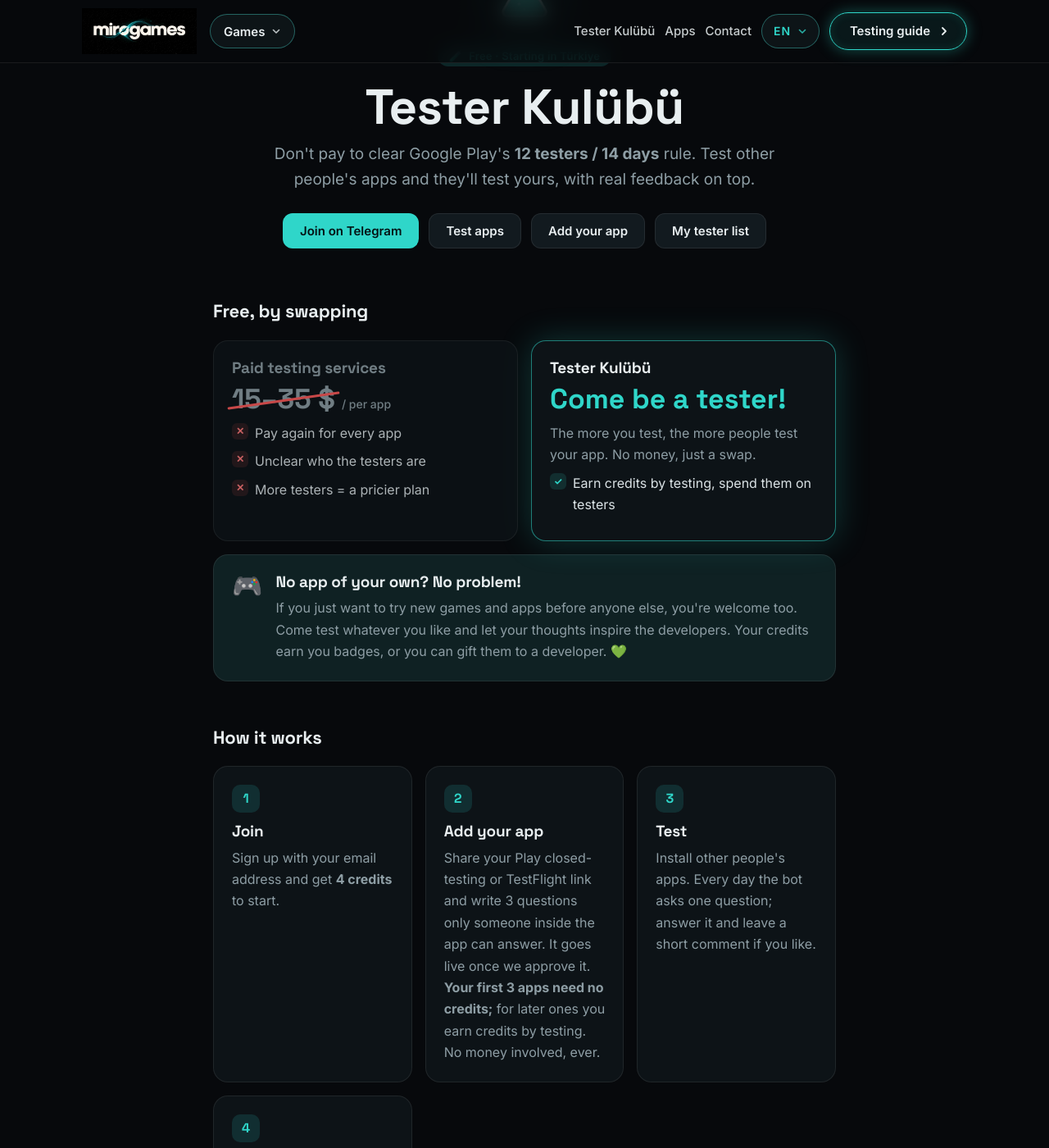
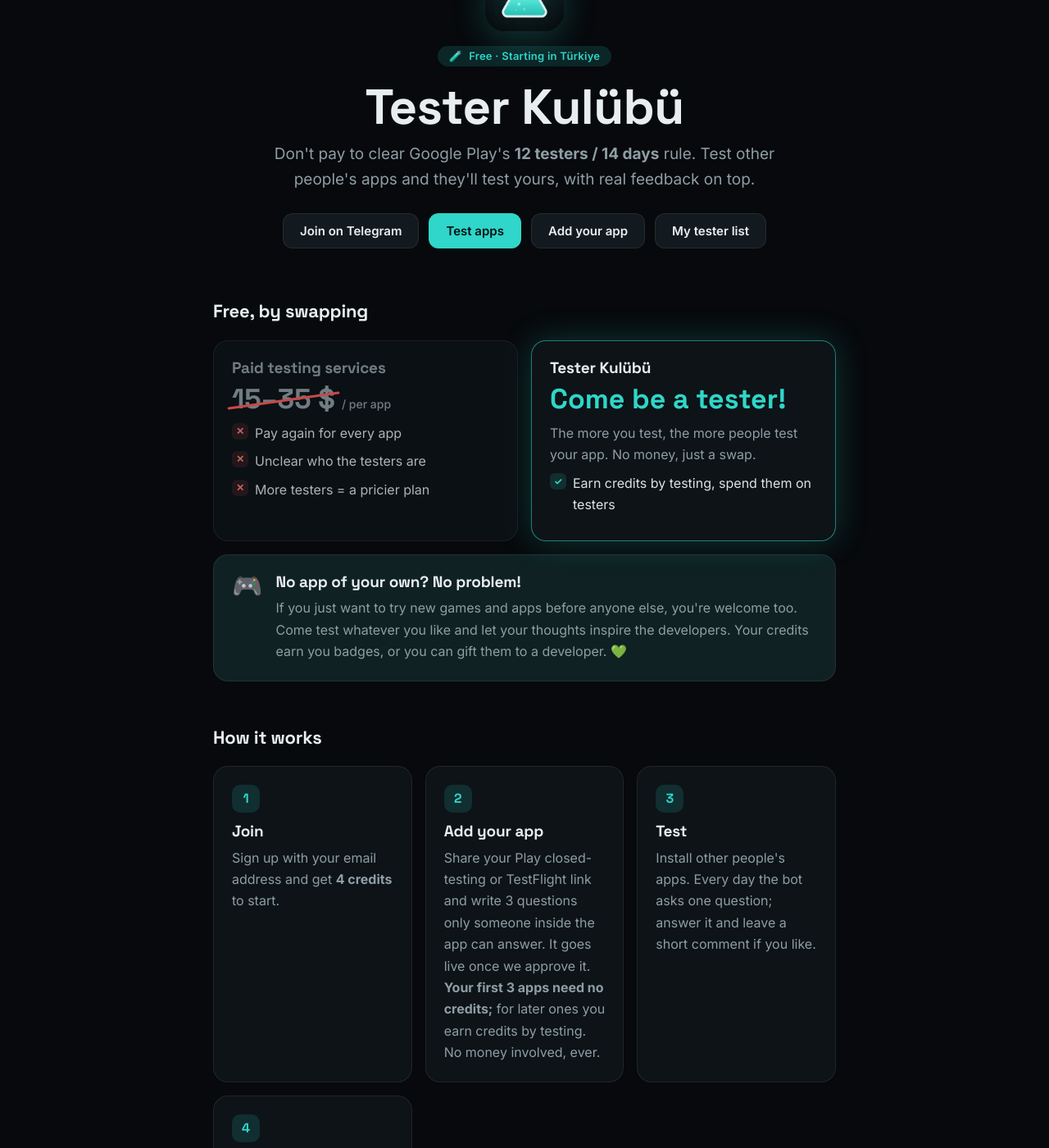
Before and after one commit to bukesafiye/bukesafiye.github.io, a Jekyll site: the page built from testerkulubu.md, in a window 1280 px wide and 1400 px high, scrolled down 240 px. Shown: the whole window at 82% size. Built offline with Jekyll 4.4.1, drawn with Linux system fonts in a browser that asks for light colours.

Commit message:
Site: mobilde yana kayma yok (overflow-x: clip), sayfa içi bağlantılar sabit menünün altına iner; Tester Kulübü'nde öne çıkan buton Test et
Co-Authored-By: Claude Opus 5.5 <noreply@anthropic.com>

```diff
--- a/assets/css/site.css
+++ b/assets/css/site.css
@@ -405,13 +405,13 @@ html:not([data-platform="ios"]) .promo-set[data-for="ios"], html[data-platform="
 .promo-badge.is-live { color: #3ddc84; background: rgba(61, 220, 132, .14); }
 .promo-badge.is-live .dot { background: #3ddc84; animation: none; }
 @media (min-width: 1360px) { .promo-col-title { display: block; } }
-.test-steps { scroll-margin-top: 90px; }
+.test-steps { }
 .test-steps.flash li { animation: steps-flash 1.6s ease-out; }
 @keyframes steps-flash { 0%, 30% { border-color: var(--accent); box-shadow: 0 0 0 2px var(--accent-soft); } 100% { border-color: var(--line); box-shadow: none; } }
 .dev-games li.is-picked { border-color: var(--c); box-shadow: 0 0 0 2px color-mix(in srgb, var(--c) 45%, transparent), 0 10px 30px -10px var(--c); }
 .dev-games li.is-picked .btn { background: var(--c); color: #fff; border-color: transparent; }
 @media (prefers-reduced-motion: reduce) { .test-steps.flash li { animation: none; } }
-.steps-notice { display: flex; gap: 12px; align-items: flex-start; margin: 0 0 14px; padding: 16px 18px; border-radius: 14px; background: color-mix(in srgb, #ffb020 14%, var(--surface)); border: 1px solid color-mix(in srgb, #ffb020 55%, transparent); color: #ffcf6b; scroll-margin-top: 90px; animation: notice-in .35s ease-out; }
+.steps-notice { display: flex; gap: 12px; align-items: flex-start; margin: 0 0 14px; padding: 16px 18px; border-radius: 14px; background: color-mix(in srgb, #ffb020 14%, var(--surface)); border: 1px solid color-mix(in srgb, #ffb020 55%, transparent); color: #ffcf6b; animation: notice-in .35s ease-out; }
 .steps-notice[hidden] { display: none; }
 .steps-notice svg { flex: none; margin-top: 2px; }
 .doc .steps-notice p { margin: 0; color: var(--text); }
@@ -463,3 +463,9 @@ ins.adsbygoogle[data-ad-status="unfilled"] { display: none !important; }
 .play-testci[hidden], .play-testci-not[hidden] { display: none; }
 .play-testci-not { margin: 12px 0 0; padding: 10px 12px; border-radius: 10px; background: color-mix(in srgb, var(--accent) 14%, transparent); font-weight: 600; }
 .play-testci-not.is-error { background: color-mix(in srgb, #e5484d 16%, transparent); }
+
+/* Whole site: no sideways panning on phones (clip keeps the sticky header working) and in-page links
+   (#section) land below the sticky header instead of under it. */
+html { overflow-x: clip; scroll-padding-top: 96px; }
+@media (max-width: 720px) { html { scroll-padding-top: 88px; } }
+img, iframe, video, ins.adsbygoogle { max-width: 100%; }
--- a/assets/js/testerkulubu.js
+++ b/assets/js/testerkulubu.js
@@ -264,12 +264,12 @@
 
       if (r.rehber_tik && r.rehber_tik.length) {
         // Test rehberindeki "TestFlight'ta katıl" / "Teste katıl" tıklamaları: farklı kişi ve toplam tıklama
-        html += '<h3>' + t('Test rehberi tıklamaları', 'Testing guide clicks') + '</h3><div class="tk-kart tk-uyg"><div><table class="tk-tablo"><thead><tr><th>' +
+        html += '<h3>' + t('Test rehberi tıklamaları', 'Testing guide clicks') + '</h3><div class="tk-kart tk-uyg"><div><div class="tk-tablo-sar"><table class="tk-tablo"><thead><tr><th>' +
           t('Oyun', 'Game') + '</th><th>' + t('Kişi', 'People') + '</th><th>' + t('Tıklama', 'Clicks') + '</th><th>' + t('Bilinen mail', 'Known email') + '</th></tr></thead><tbody>' +
           r.rehber_tik.map(function (x) {
             return '<tr><td>' + esc(x.ad || x.oyun) + ' <span class="tk-etiket">' + (x.platform === 'ios' ? 'iPhone' : 'Android') + '</span></td><td><b>' + x.kisi + '</b></td><td>' + x.tiklama + '</td><td>' +
               (x.mailler.length ? x.mailler.map(esc).join('<br>') : '<span class="muted">—</span>') + '</td></tr>';
-          }).join('') + '</tbody></table><small class="muted tk-ipucu-alt">' +
+          }).join('') + '</tbody></table></div><small class="muted tk-ipucu-alt">' +
           t('Kişi: aynı tarayıcıdan gelen tıklamalar bir kişi sayılır. Mail yalnız kişi rehberde ya da kulüpte kendi yazdıysa görünür.', 'People: clicks from the same browser count once. Email shows only if the person typed it in the guide or the club.') +
           '</small></div></div>';
       }
--- a/testerkulubu.md
+++ b/testerkulubu.md
@@ -55,6 +55,7 @@ o dosyadaki tk_ayar / tk_rozet ile aynı olmalı.
   .tk-faq details p { margin: 10px 0 0; color: var(--muted); }
   .tk-grup { margin: 22px 0 10px; font-size: 18px; }
   .tk-kartlar { display: grid; gap: 10px; }
+  .tk-kart > div { min-width: 0; }
   .tk-kart { display: flex; gap: 14px; align-items: center; justify-content: space-between; padding: 16px 18px; border-radius: 14px; background: var(--surface); border: 1px solid var(--line); margin-bottom: 10px; }
   .tk-kart p { margin: 4px 0 2px; color: var(--muted); font-size: 14px; }
   .tk-kart small { color: var(--muted); }
@@ -137,9 +139,9 @@ o dosyadaki tk_ayar / tk_rozet ile aynı olmalı.
   </p>
   <div class="tk-cta">
     {%- if page.telegram != "" %}
-    <a class="btn primary" href="{{ page.telegram }}" rel="noopener"><span class="tr">Telegram'da katıl</span><span class="en">Join on Telegram</span></a>
+    <a class="btn" href="{{ page.telegram }}" rel="noopener"><span class="tr">Telegram'da katıl</span><span class="en">Join on Telegram</span></a>
     {%- endif %}
-    <a class="btn" href="#uygulamalar"><span class="tr">Test et</span><span class="en">Test apps</span></a>
+    <a class="btn primary" href="#uygulamalar"><span class="tr">Test et</span><span class="en">Test apps</span></a>
     <a class="btn" href="#basvur"><span class="tr">Uygulamanı ekle</span><span class="en">Add your app</span></a>
     <a class="btn" href="#hesabim"><span class="tr">Testçi listem</span><span class="en">My tester list</span></a>
   </div>
```
Also changed, not shown: other parts of testerkulubu.md (+1 -0 lines).
